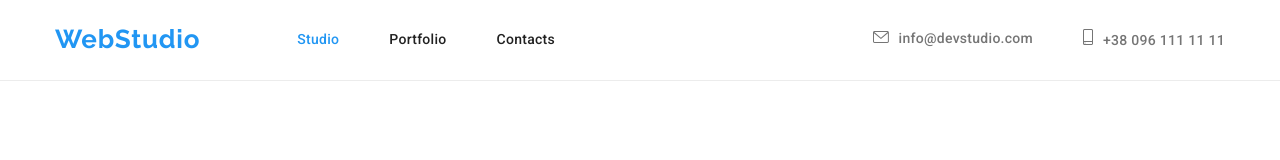
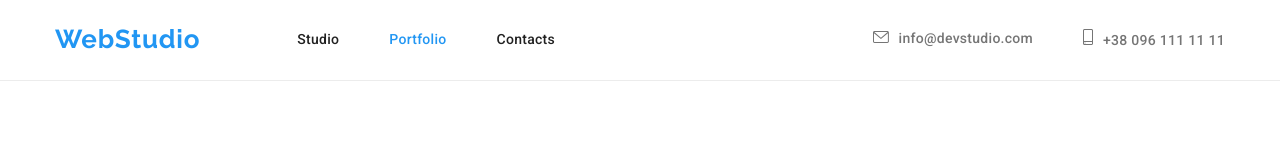
Before and after one commit to LisWar/LisWar.github.io, a plain HTML site: page portfolio.html in a window 1280 px wide. Shown: the top 160 px of the page. Drawn offline with nearby package versions, Linux system fonts and the light colour scheme.

Commit message:
Update portfolio.html

```diff
--- a/portfolio.html
+++ b/portfolio.html
@@ -28,12 +28,12 @@
 
           <ul class="header-list list">
             <li class="header-item">
-              <a class="header-link header-current link" href="./index.html"
+              <a class="header-link link" href="./index.html"
                 >Studio</a
               >
             </li>
             <li class="header-item">
-              <a class="header-link link" href="./portfolio.html">Portfolio</a>
+              <a class="header-link header-current link" href="./portfolio.html">Portfolio</a>
             </li>
             <li class="header-item">
               <a class="header-link link" href="">Contacts</a>
```
